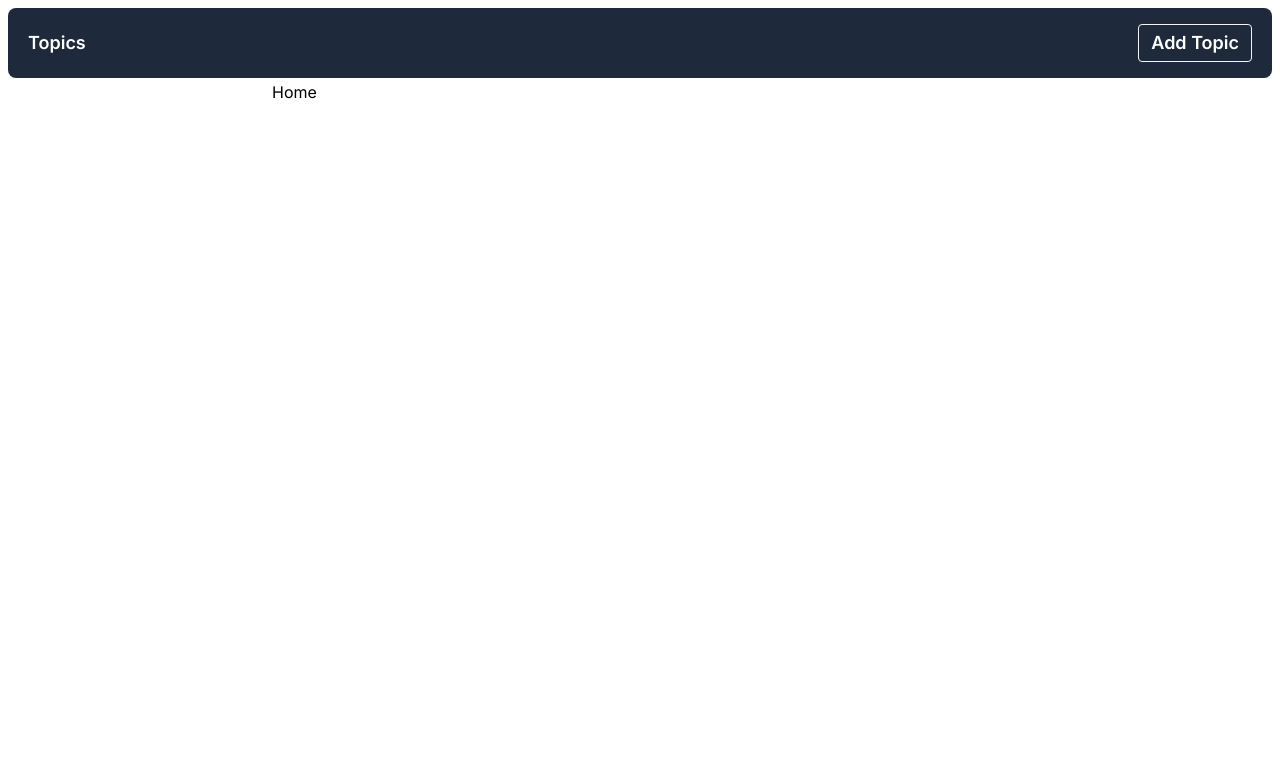
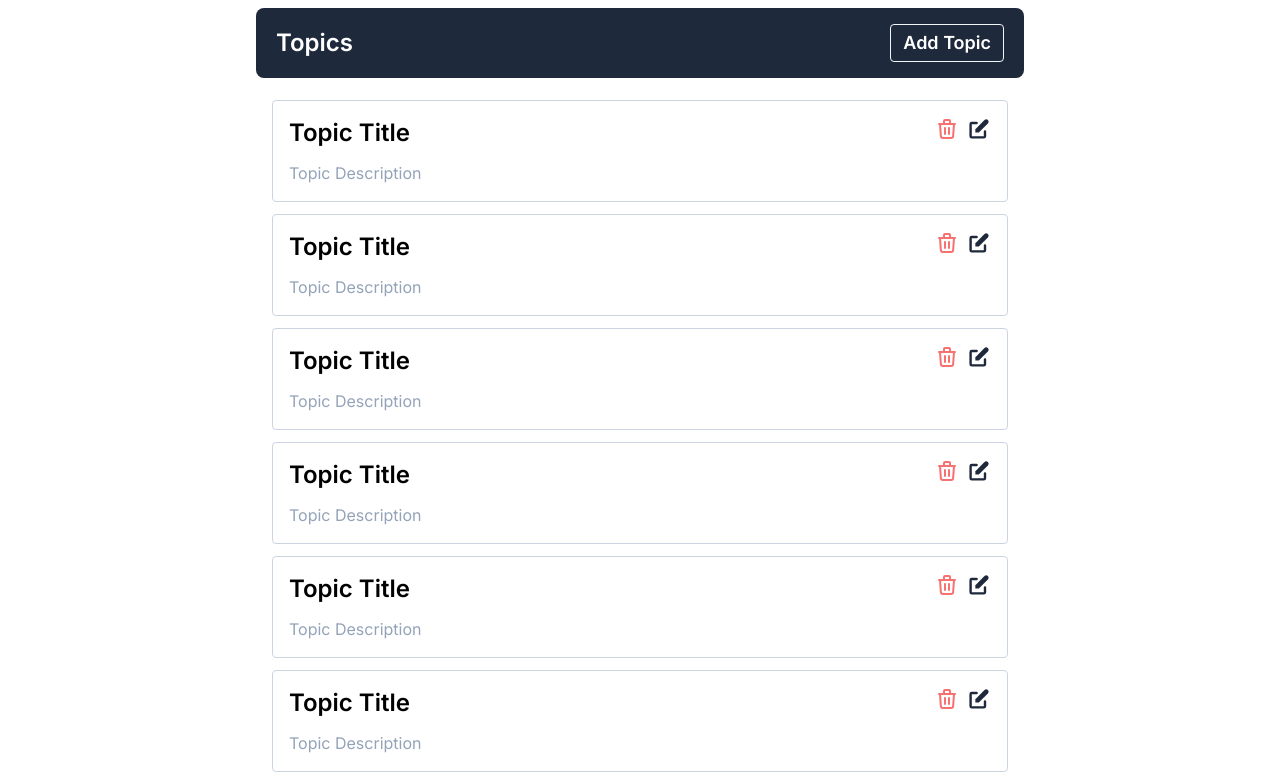
Before and after one commit to omar2004712/topics, a Next.js app: page / in a window 1280 px wide. Shown: the top 782 px of the page. Built offline with nearby package versions, Linux system fonts and the light colour scheme.

Commit message:
feat(app): built the add topic page

```diff
--- /dev/null
+++ b/src/app/add-topic/page.tsx
@@ -0,0 +1,35 @@
+import Link from 'next/link';
+
+export default function AddTopic() {
+  return (
+    <form className='flex flex-col gap-3'>
+      <i className='text-sm text-slate-400 flex gap-3 items-center'>
+        <i className='fa-solid fa-circle-info' />
+        Click on the fields to start typing
+      </i>
+      <input
+        type='text'
+        placeholder='Topic Title'
+        className='outline-none p-3 border border-transparent focus:border-slate-600 transition-all w-full rounded text-2xl font-semibold'
+      />
+      <textarea
+        placeholder='Topic Description'
+        className='outline-none p-3 rounded resize-none h-60 w-full border border-transparent focus:border-slate-600 transition-all text-slate-400'
+      ></textarea>
+      <div className='flex gap-3 font-bold items-stretch'>
+        <Link
+          className='bg-red-100 text-red-800 hover:bg-red-200 transition-all px-4 py-1.5 rounded'
+          href='..'
+        >
+          Cancel
+        </Link>
+        <button
+          className='bg-slate-100 text-slate-800 hover:bg-slate-200 transition-all px-4 py-1.5 rounded'
+          type='submit'
+        >
+          Add Topic
+        </button>
+      </div>
+    </form>
+  );
+}
--- /dev/null
+++ b/src/app/edit-topic/[id]/page.tsx
@@ -0,0 +1,3 @@
+export default function EditTopic() {
+  return <h1>edit topic</h1>;
+}
--- a/src/app/layout.tsx
+++ b/src/app/layout.tsx
@@ -17,7 +17,10 @@ export default function RootLayout({
   children: React.ReactNode;
 }) {
   return (
-    <html className='scroll-smooth' lang='en'>
+    <html
+      className='scroll-smooth selection:bg-slate-800 selection:text-slate-100'
+      lang='en'
+    >
       <head>
         <link
           rel='stylesheet'
@@ -27,10 +30,10 @@ export default function RootLayout({
           referrerPolicy='no-referrer'
         />
       </head>
-      <body className={`${inter.className} min-h-[300vh]`}>
+      <body className={inter.className}>
         <Nav />
         <ScrollToTop />
-        <div className='max-w-screen-md mx-auto mt-16 p-4'>{children}</div>
+        <div className='max-w-screen-md mx-auto my-16 p-4 pt-6'>{children}</div>
       </body>
     </html>
   );
--- a/src/app/page.tsx
+++ b/src/app/page.tsx
@@ -1,3 +1,19 @@
+import TopicsList from '@components/TopicsList';
+
 export default function Home() {
-  return <h1>Home</h1>;
+  return (
+    <>
+      <TopicsList />
+      <TopicsList />
+      <TopicsList />
+      <TopicsList />
+      <TopicsList />
+      <TopicsList />
+      <TopicsList />
+      <TopicsList />
+      <TopicsList />
+      <TopicsList />
+      <TopicsList />
+    </>
+  );
 }
--- a/src/components/Nav.tsx
+++ b/src/components/Nav.tsx
@@ -2,8 +2,10 @@ import Link from 'next/link';
 
 export default function Nav() {
   return (
-    <nav className='fixed inset-x-0 top-0 left-0 flex m-2 justify-between items-center px-5 py-4 bg-slate-800 rounded-lg text-white font-semibold text-lg'>
-      <Link href='/'>Topics</Link>
+    <nav className='fixed max-w-screen-md md:mx-auto inset-x-1 top-0 flex m-2 justify-between items-center px-5 py-4 bg-slate-800 rounded-lg text-white font-semibold text-lg'>
+      <Link className='text-2xl' href='/'>
+        Topics
+      </Link>
       <Link
         className='border border-slate-100 hover:bg-white hover:text-slate-800 transition-all px-3 py-1 rounded'
         href='/add-topic'
--- /dev/null
+++ b/src/components/RemoveButton.tsx
@@ -0,0 +1,9 @@
+import { HiOutlineTrash } from 'react-icons/hi';
+
+export default function RemoveButton() {
+  return (
+    <button className='text-red-400'>
+      <HiOutlineTrash size={24} />
+    </button>
+  );
+}
--- a/src/components/ScrollToTop.tsx
+++ b/src/components/ScrollToTop.tsx
@@ -17,7 +17,7 @@ export default function ScrollToTop() {
 
   return (
     <button
-      className={`fixed bottom-3 right-3 shadow-[0_2px_8px_rgba(0,0,0,0.2)] text-2xl w-12 h-12 rounded-full transition-all text-slate-800 hover:bg-gray-100 ${
+      className={`bg-white fixed bottom-3 inset-x-0 mx-auto shadow-[0_2px_8px_rgba(0,0,0,0.2)] text-2xl w-12 h-12 rounded-full transition-all text-slate-800 hover:bg-gray-100 ${
         hidden ? 'scale-0' : 'scale-100'
       }`}
       onClick={() => {
--- /dev/null
+++ b/src/components/TopicsList.tsx
@@ -0,0 +1,20 @@
+import Link from 'next/link';
+import RemoveButton from './RemoveButton';
+import { HiPencilAlt } from 'react-icons/hi';
+
+export default function TopicsList() {
+  return (
+    <div className='p-4 border border-slate-300 my-3 flex justify-between rounded'>
+      <div className='flex flex-col gap-3'>
+        <h2 className='font-semibold text-2xl'>Topic Title</h2>
+        <div className='text-slate-400'>Topic Description</div>
+      </div>
+      <div className='flex gap-2 items-start'>
+        <RemoveButton />
+        <Link href='/edit-topic/123' className='text-slate-800'>
+          <HiPencilAlt size={24} />
+        </Link>
+      </div>
+    </div>
+  );
+}
```
